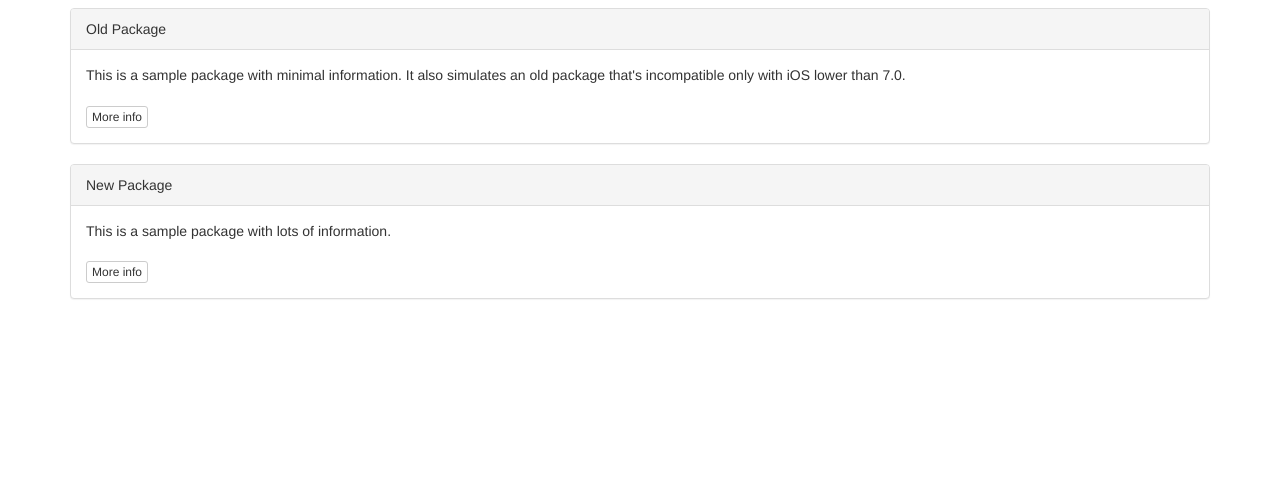
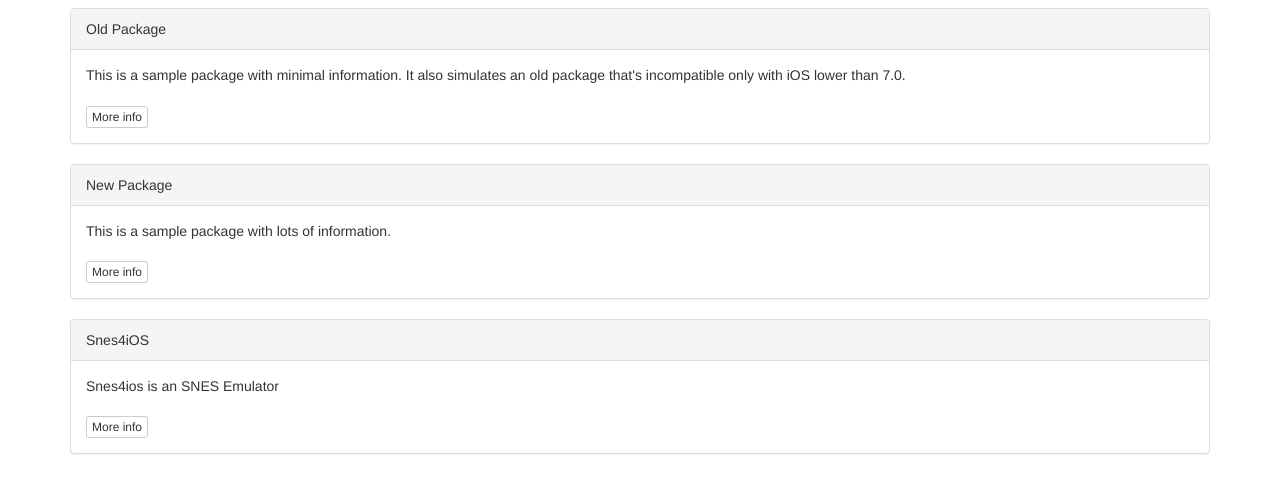
Before and after one commit to fateofyou/fateofyou.github.io, a plain HTML site: page index.html in a window 1280 px wide. Shown: the part 295-788 px from the top of the page. Drawn offline with nearby package versions, Linux system fonts and the light colour scheme.

Commit message:
Update index.html

```diff
--- a/index.html
+++ b/index.html
@@ -41,6 +41,14 @@
 		<a class="btn btn-xs btn-default" href="depictions/?p=com.supermamon.newpackage">More info</a>
 	  </div>
 	</div>
+
+	<div class="panel panel-default">
+	  <div class="panel-heading">Snes4iOS</div>
+	  <div class="panel-body">
+		Snes4ios is an SNES Emulator<br /><br />
+		<a class="btn btn-xs btn-default" href="depictions/?p=com.macbuildserver.helloapp">More info</a>
+	  </div>
+	</div>
 </div>
 
 </body>
```
